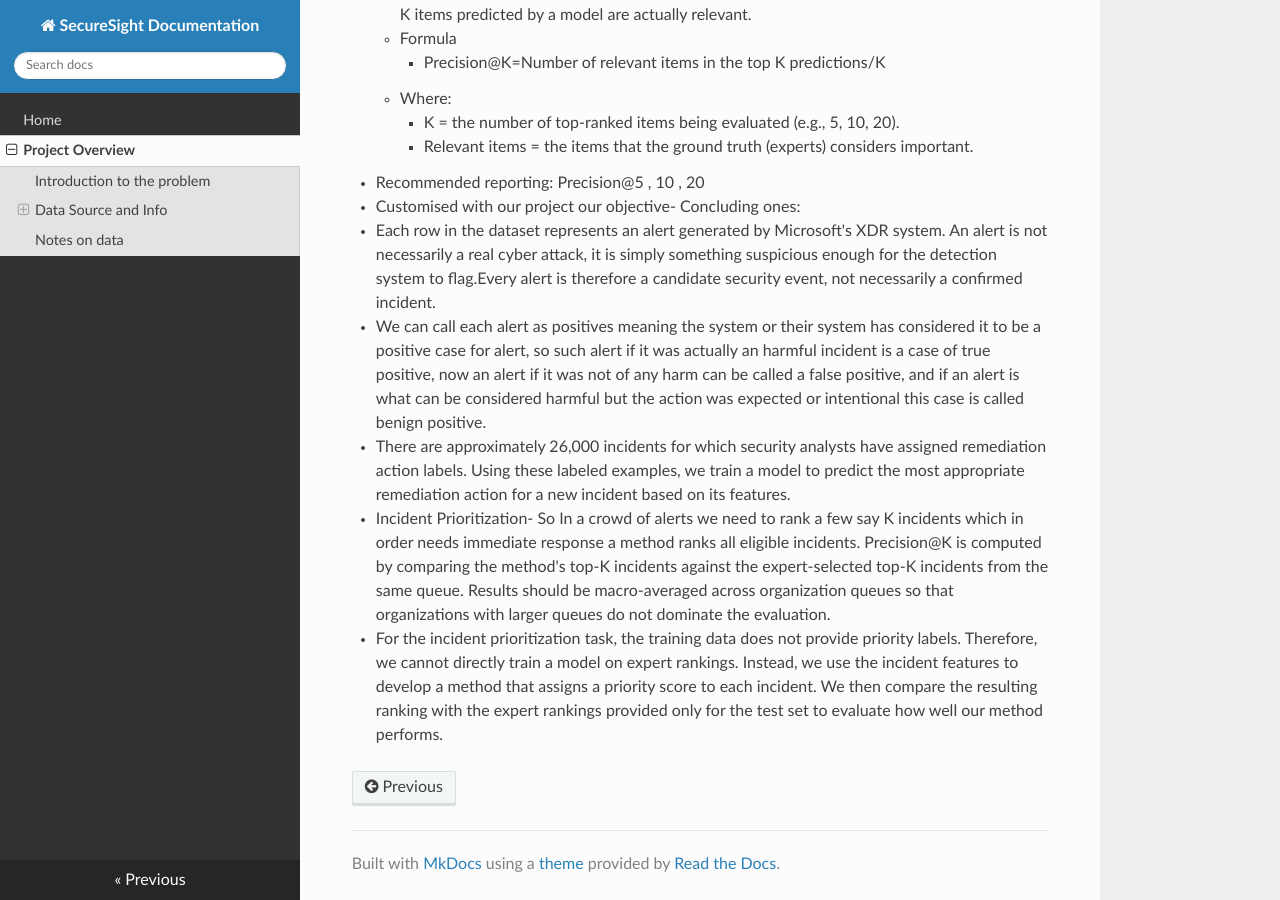
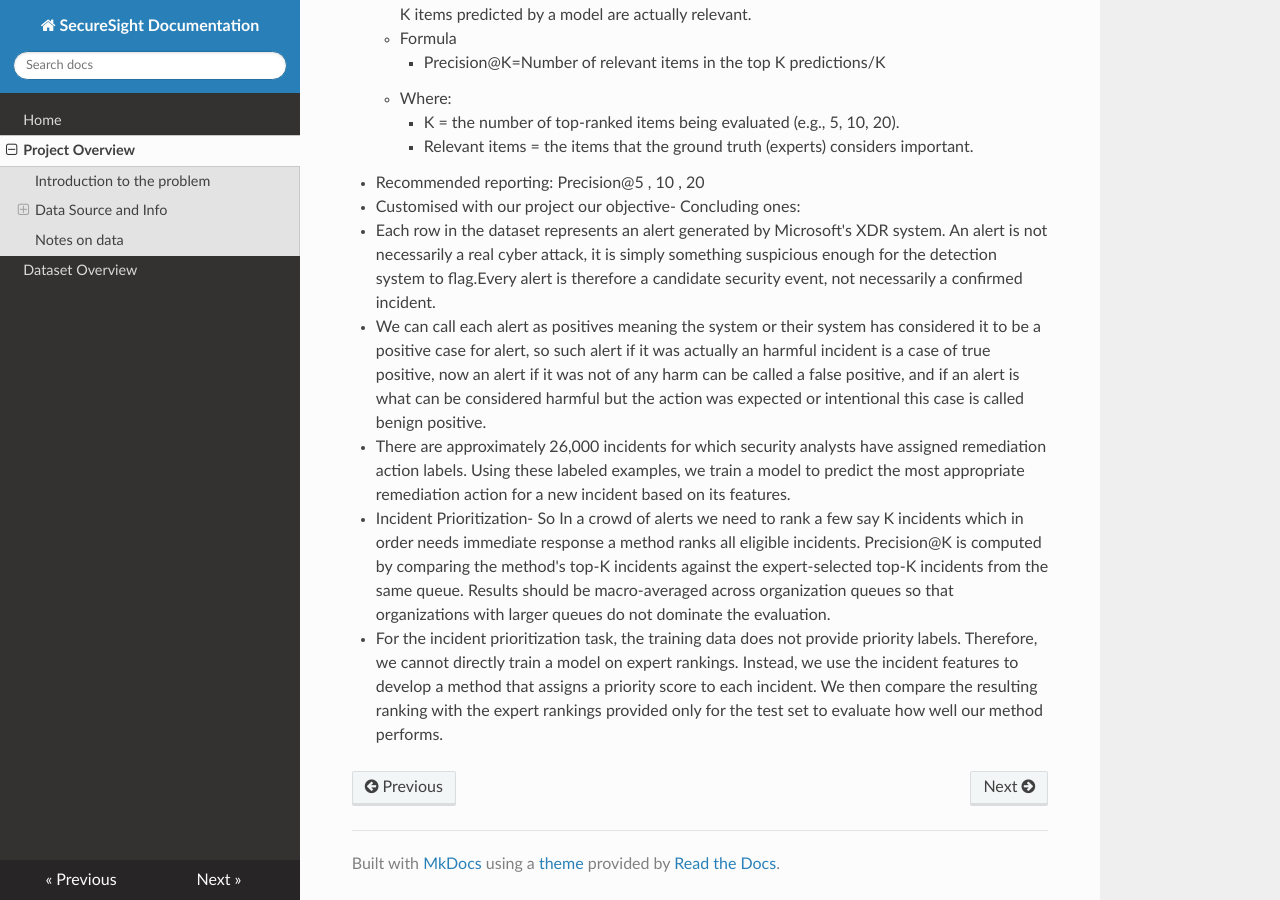
Before and after one commit to vkverma9534/SecureSight, an MkDocs documentation site: the page built from docs/project_overview.md, in a window 1280 px wide and 900 px high, scrolled down 2847 px. Built offline with MkDocs 1.6.1, drawn with Linux system fonts in a browser that asks for light colours; nearby versions of some CDN libraries.

Commit message:
Added dataset overview as github page (attempt 1)

```diff
--- a/mkdocs.yml
+++ b/mkdocs.yml
@@ -7,3 +7,4 @@ theme:
 nav:
   - Home: index.md
   - Project Overview: project_overview.md
+  - Dataset Overview: dataset.md
```
